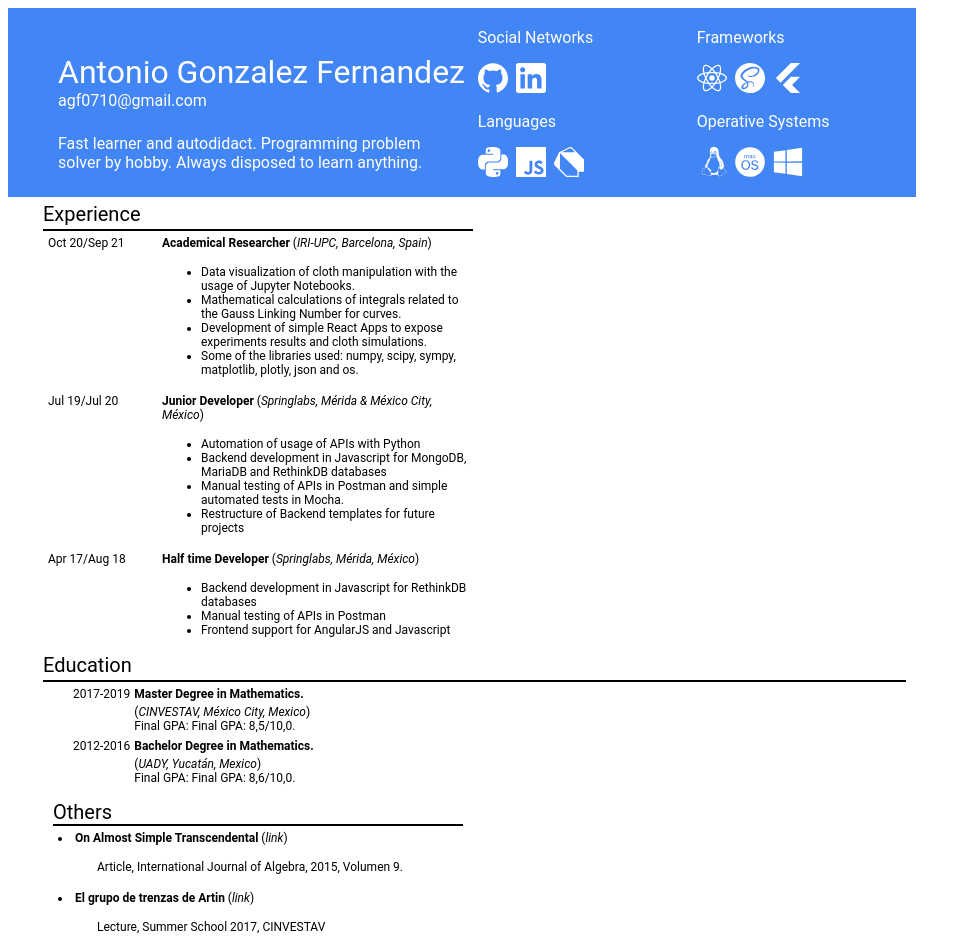
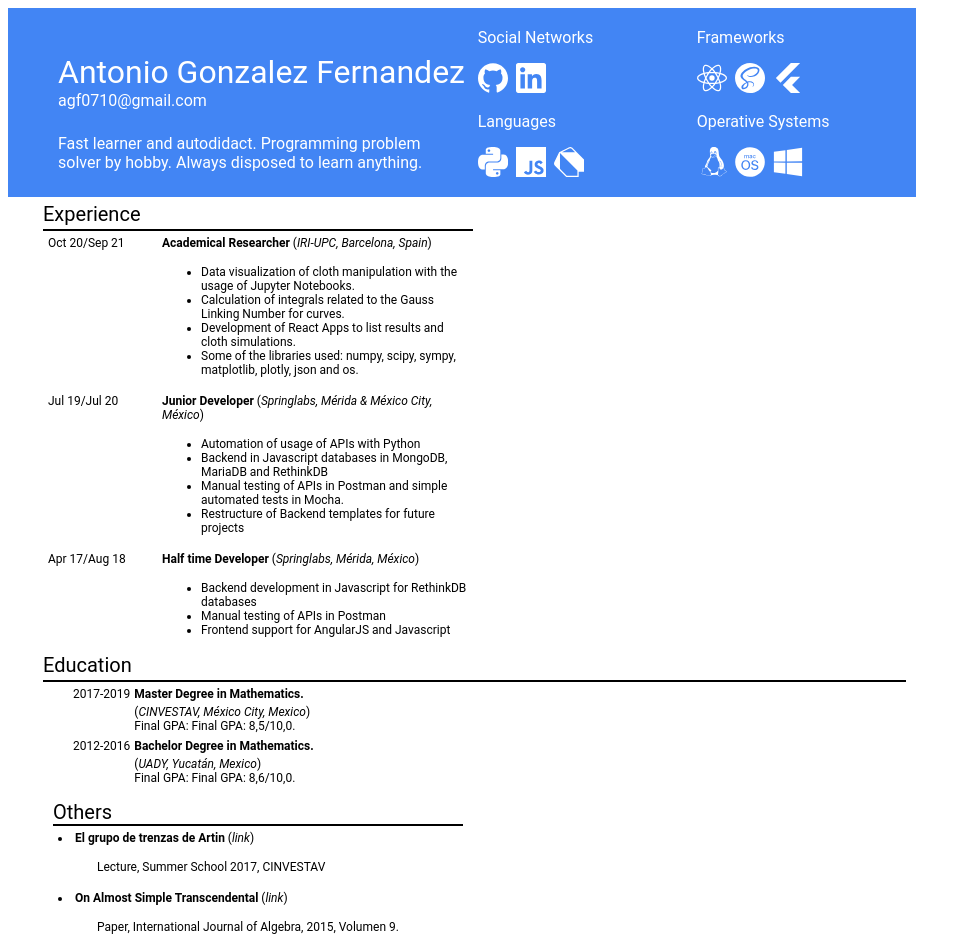
Before and after one commit to iam-agf/react-cv, a React (Create React App) app: page / in a window 1280 px wide. Shown: the top 949 px of the page, without its empty margins (0-971 px from the left). Built offline with nearby package versions, Linux system fonts and the light colour scheme.

Commit message:
Information for pages

```diff
--- a/src/react/lower/jsonData/experienceInfo.js
+++ b/src/react/lower/jsonData/experienceInfo.js
@@ -7,8 +7,8 @@ export const experienceData = [    {
         "location": "Barcelona, Spain",
         "content": [
             "Data visualization of cloth manipulation with the usage of Jupyter Notebooks.",
-            "Mathematical calculations of integrals related to the Gauss Linking Number for curves.",
-            "Development of simple React Apps to expose experiments results and cloth simulations.",
+            "Calculation of integrals related to the Gauss Linking Number for curves.",
+            "Development of React Apps to list results and cloth simulations.",
             "Some of the libraries used: numpy, scipy, sympy, matplotlib, plotly, json and os."
         ]
     },
@@ -21,7 +21,7 @@ export const experienceData = [    {
         "location": "Mérida & México City, México",
         "content" : [
             "Automation of usage of APIs with Python",
-            "Backend development in Javascript for MongoDB, MariaDB and RethinkDB databases",
+            "Backend in Javascript databases in MongoDB, MariaDB and RethinkDB",
             "Manual testing of APIs in Postman and simple automated tests in Mocha.",
             "Restructure of Backend templates for future projects"
         ]
--- a/src/react/lower/jsonData/othersInfo.js
+++ b/src/react/lower/jsonData/othersInfo.js
@@ -1,12 +1,12 @@
 export const othersData = [
     {
-        "title": "On Almost Simple Transcendental ",
-        "content": "Article, International Journal of Algebra, 2015, Volumen 9.",
-        "link": "http://www.m-hikari.com/ija/ija-2015/ija-1-4-2015/perezIJA1-4-2015.pdf"
-    }, {
         "title": "El grupo de trenzas de Artin",
         "content": "Lecture, Summer School 2017, CINVESTAV",
-        "link": "href='https://youtu.be/yqDA8eezPuo"
+        "link": "https://youtu.be/yqDA8eezPuo"
+    }, {
+        "title": "On Almost Simple Transcendental ",
+        "content": "Paper, International Journal of Algebra, 2015, Volumen 9.",
+        "link": "http://www.m-hikari.com/ija/ija-2015/ija-1-4-2015/perezIJA1-4-2015.pdf"
     }, {
         "title": "Luroth's Theorem",
         "content": "Paper, Abstract & Application, 2014, Volumen 11.",
```
Also changed, not shown: src/react/lower/jsonData/projectsInfo.js (+9 -9 lines).
